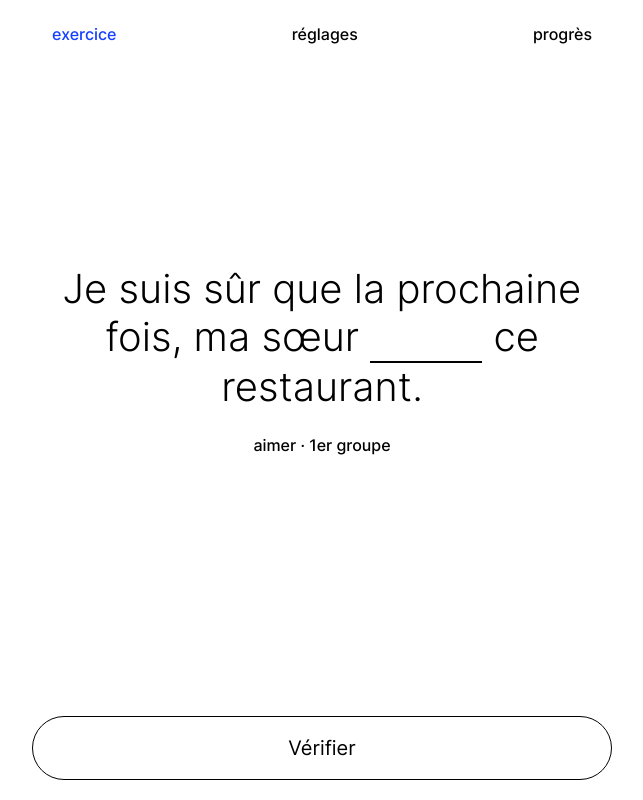
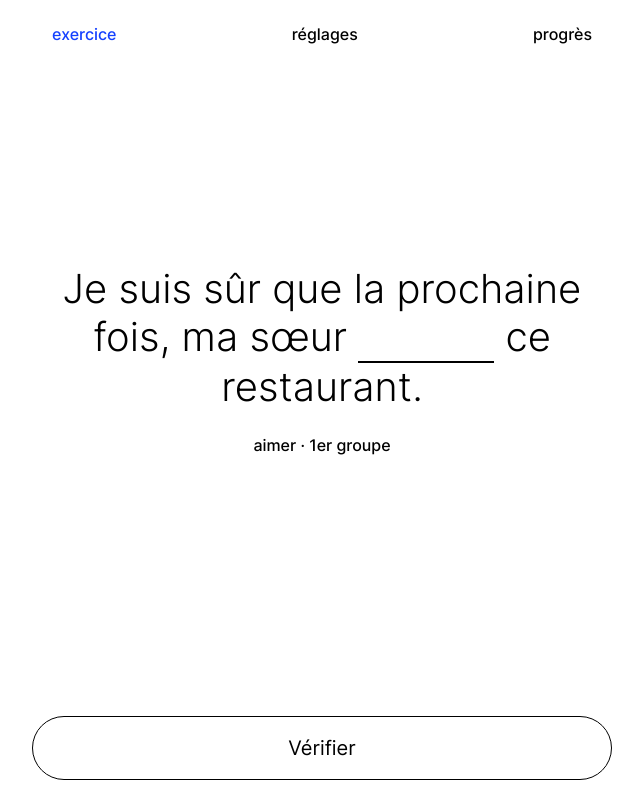
Before and after one commit to krauklish/conjugeur, a website with bundled scripts: page index.html in a window 1280 px wide. Shown: the whole page, without its empty margins (318-961 px from the left). Built offline with nearby package versions, Linux system fonts and the light colour scheme.

Commit message:
Size the answer blank to the expected answer; smooth fonts on the root
The empty blank now matches the width of the first accepted answer and
keeps it as a minimum while typing; longer input widens it up to the
line width. Font smoothing is set once on html. Regenerated sw.js.

```diff
--- a/css/app.css
+++ b/css/app.css
@@ -15,7 +15,7 @@
   --ease: cubic-bezier(.2, .7, .2, 1);
 }
 * { box-sizing: border-box; margin: 0; }
-html { -webkit-text-size-adjust: 100%; }
+html { -webkit-text-size-adjust: 100%; -webkit-font-smoothing: antialiased; -moz-osx-font-smoothing: grayscale; }
 body {
   background: var(--paper);
   color: var(--ink);
@@ -75,7 +75,7 @@ nav button[aria-current="page"] { color: var(--accent); }
 .sentence.is-in { opacity: 0; transform: translateY(10px); transition: none; }
 .blank-wrap { display: inline-block; position: relative; vertical-align: baseline; }
 .blank {
-  width: 2.8em; min-width: 1ch; max-width: 100%;
+  width: 2.8em; /* until practice.js sizes it to the answer */
   padding: 0; border: 0; border-bottom: 2px solid var(--ink); border-radius: 0;
   background: transparent; outline: none; caret-color: var(--accent);
   font-size: inherit; line-height: inherit; font-weight: inherit; text-align: center;
--- a/js/ui/practice.js
+++ b/js/ui/practice.js
@@ -55,11 +55,25 @@ export function mountPractice(container, ctx) {
   let current = null;
   let phase = 'answering'; // 'answering' | 'checked'
 
+  // Width of a string in the sentence's type.
+  function textWidth(text) {
+    mirror.textContent = text;
+    return mirror.offsetWidth;
+  }
+
+  // The empty blank is as wide as the expected answer, and keeps that width as
+  // its minimum while the learner types; longer input widens it, up to the
+  // width of the line.
   function fit() {
-    mirror.textContent = input.value;
-    input.style.width = input.value ? `calc(${mirror.offsetWidth}px + 0.5ch)` : '';
+    const caret = parseFloat(getComputedStyle(input).fontSize) / 4;
+    const base = current ? textWidth(current.answers[0]) : 0;
+    const typed = input.value ? textWidth(input.value) : 0;
+    const line = sentence.clientWidth || Infinity; // 0 while the view is hidden
+    input.style.width = `${Math.min(Math.max(base, typed) + caret, line)}px`;
     input.classList.toggle('is-filled', !!input.value);
   }
+  // The first measure can run on the fallback font; redo it once Inter is in.
+  document.fonts?.ready.then(fit);
 
   const line = (...children) => el('p', {}, ...children);
 
--- a/sw.js
+++ b/sw.js
@@ -3,7 +3,7 @@
 // do not edit them by hand. tests/sw.test.js fails when they are stale.
 
 // <generated>
-const VERSION = 'd4aada11b914';
+const VERSION = '0e232f1fd40a';
 const PRECACHE = [
   './',
   'css/app.css',
```
